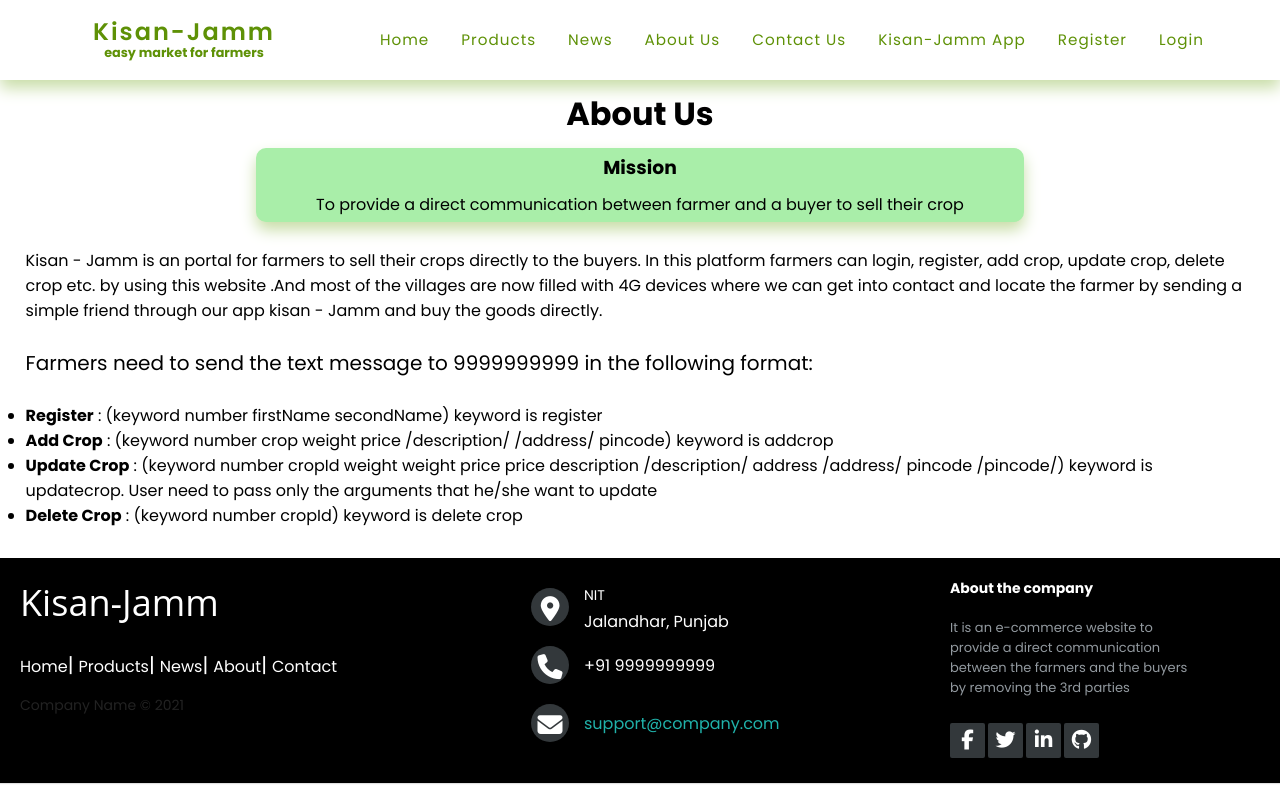
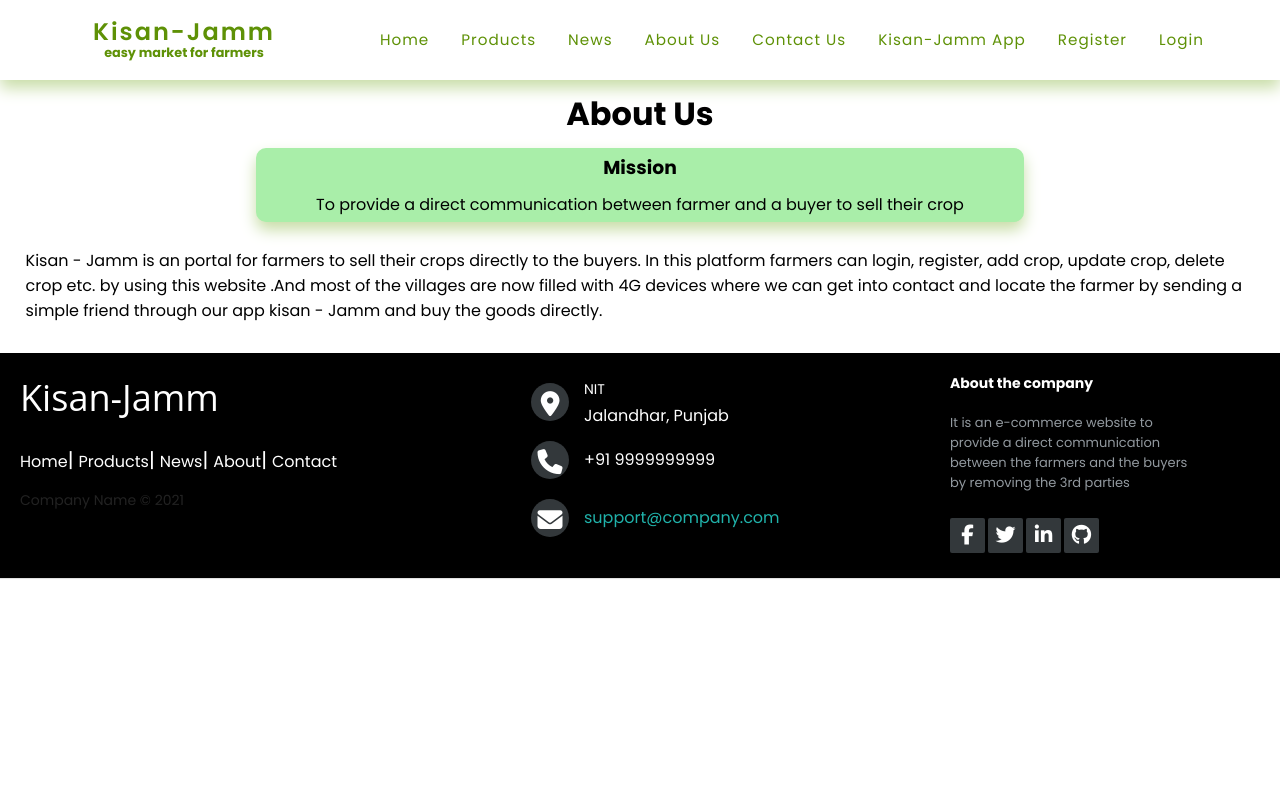
Before and after one commit to Parz-99/major-project-frontend, a React (Create React App) app: page /about in a window 1280 px wide. Built offline with nearby package versions, Linux system fonts and the light colour scheme.

Commit message:
same as b4 log

```diff
--- a/src/components/about/about.js
+++ b/src/components/about/about.js
@@ -15,15 +15,8 @@ const About = () => {
               contact and locate the farmer by sending a simple friend through our app kisan - Jamm and buy the goods directly.
           </p>
       </div>
-      <div className={classes["format"]}>
-          <p style={{fontSize:'20px'}}>Farmers need to send the text message to 9999999999 in the following format: </p><br/>
-          <ul>
-              <li><b>Register</b> : (keyword number firstName secondName) keyword is register</li>
-              <li><b>Add Crop</b> : (keyword number crop weight price /description/ /address/ pincode) keyword is addcrop</li>
-              <li><b>Update Crop</b> : (keyword number cropId weight weight price price description /description/ address /address/ pincode /pincode/) keyword is updatecrop. User need to pass only the arguments that he/she want to update</li>
-              <li><b>Delete Crop</b> : (keyword number cropId) keyword is delete crop</li>
-          </ul>
-      </div>
+
+
     </>)
 }
 
```
